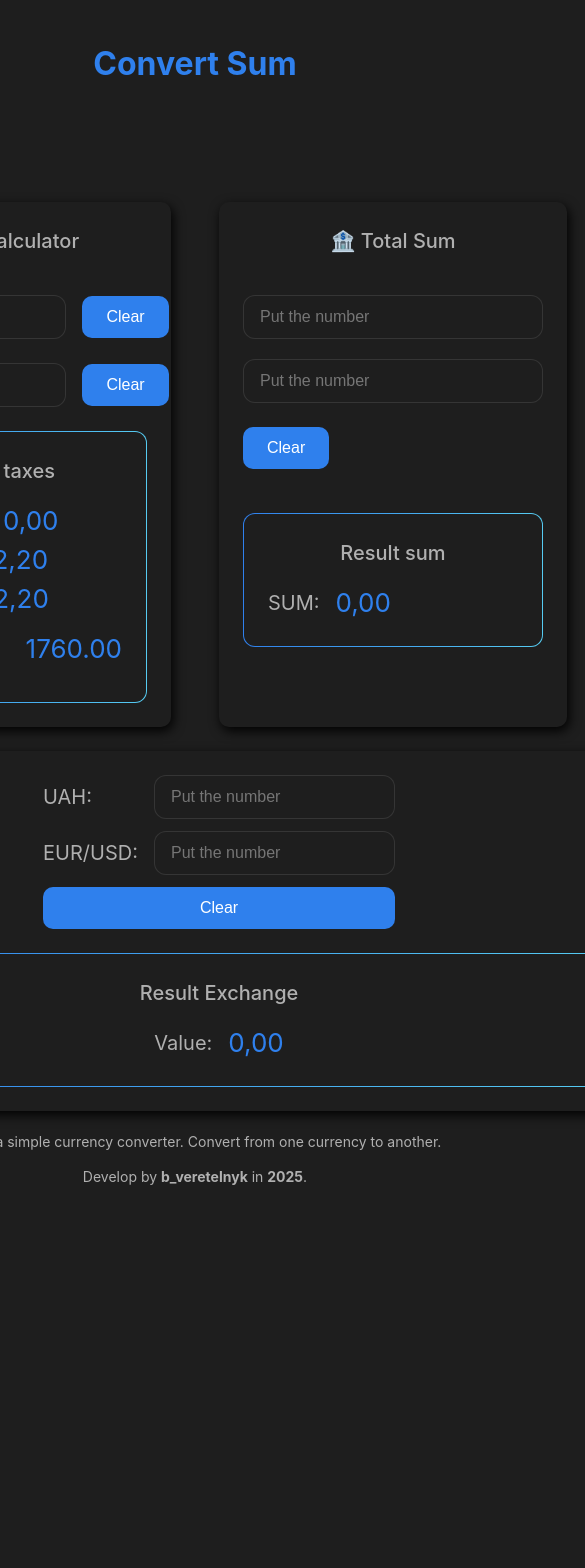
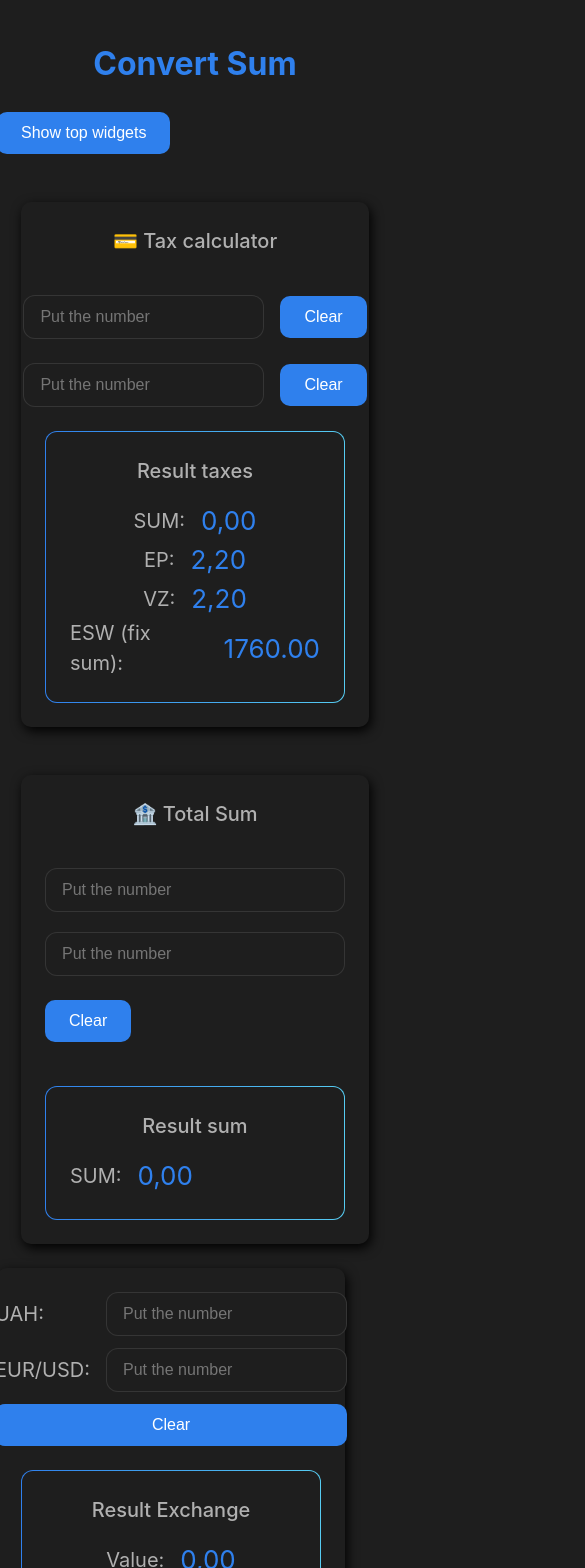
Before and after one commit to bveretelnik/convert-sum, a React (Vite) app: page / in a window 390 px wide. Shown: the top 1568 px of the page, 585 px wide, since content can reach past the window. Before the commit the page ends 1241 px from the top, so only its background shows below. Built offline with nearby package versions, Linux system fonts and the light colour scheme.

Commit message:
FT - add mobile styles

```diff
--- a/src/components/Card/Card.module.scss
+++ b/src/components/Card/Card.module.scss
@@ -8,4 +8,8 @@
   padding: 24px;
   box-shadow: 2px 4px 12px rgba(0, 0, 0, 1);
   width: 300px;
+
+  @media (min-width: 992px) {
+    width: 300px;
+  }
 }
--- a/src/components/ExchangeCurrency/ExchangeCurrency.module.scss
+++ b/src/components/ExchangeCurrency/ExchangeCurrency.module.scss
@@ -1,5 +1,9 @@
 .exchangeCurrencyCard {
-  width: 100%;
+  width: 300px;
+
+  @media (min-width: 992px) {
+    width: 100%;
+  }
 }
 
 .exchangeCurrencyInputs {
--- a/src/components/NumberConverter/NumberConverter.module.scss
+++ b/src/components/NumberConverter/NumberConverter.module.scss
@@ -1,9 +1,13 @@
 .container {
   display: flex;
-  //flex-direction: row;
+  flex-direction: column;
   gap: 48px;
   padding: 24px;
   margin-top: 24px;
+
+  @media (min-width: 992px) {
+    flex-direction: row;
+  }
 }
 .convectorWrapper {
   display: flex;
--- a/src/index.css
+++ b/src/index.css
@@ -21,11 +21,15 @@
 
 .exchange-container {
     display: flex;
-    flex-direction: row;
+    flex-direction: column;
     gap: 48px;
     margin-top: 24px;
     padding: 24px;
     border-radius: 12px;
     background: #121212;
     box-shadow: 2px 4px 12px rgba(0, 0, 0, 1);
+
+    @media (min-width: 992px) {
+        flex-direction: row;
+    }
 }
```
